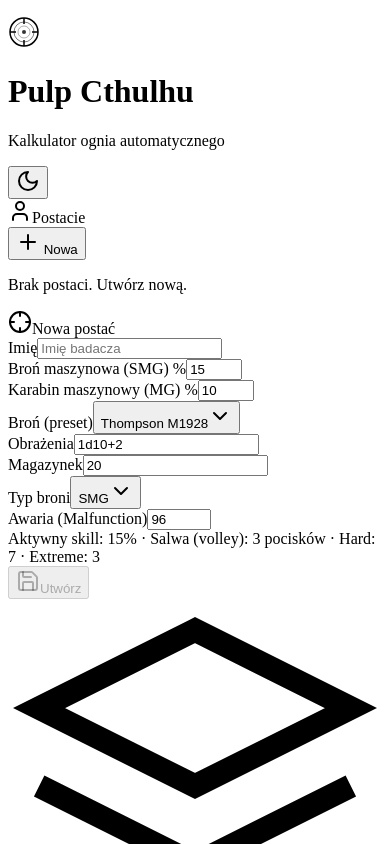
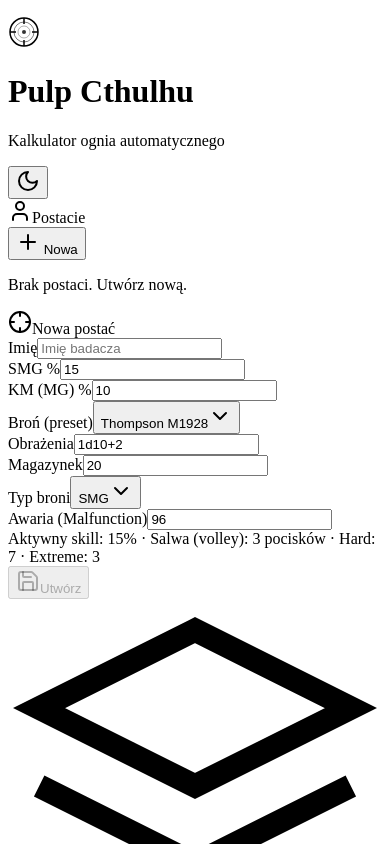
Before and after one commit to ShanSanear/pulp-auto, a React (Vite) app in the folder client/: page / in a window 390 px wide. Both pictures are taken after a click on the button "Nowa". Shown: the top 844 px of the page. Built offline with nearby package versions, Linux system fonts and the light colour scheme; a web font is replaced by a local one.

Commit message:
Better UX for mobile users

```diff
--- a/client/src/components/character-panel.tsx
+++ b/client/src/components/character-panel.tsx
@@ -180,28 +180,28 @@
               />
             </div>
 
-            <div className="grid grid-cols-2 gap-2">
-              <div>
-                <Label className="text-xs text-muted-foreground">Broń maszynowa (SMG) %</Label>
+            <div className="grid grid-cols-2 gap-2 items-end">
+              <div className="flex flex-col">
+                <Label className="text-xs text-muted-foreground mb-1">SMG %</Label>
                 <Input
                   data-testid="input-skill-smg"
-                  type="number"
-                  min={1}
-                  max={99}
-                  value={editForm.firearmSkillSmg ?? 15}
-                  onChange={(e) => setEditForm((p) => ({ ...p, firearmSkillSmg: Number(e.target.value) }))}
+                  type="text"
+                  inputMode="numeric"
+                  pattern="[0-9]*"
+                  value={editForm.firearmSkillSmg ?? ""}
+                  onChange={(e) => setEditForm((p) => ({ ...p, firearmSkillSmg: e.target.value === "" ? undefined : Number(e.target.value) }))}
                   className="h-8 text-sm"
                 />
               </div>
-              <div>
-                <Label className="text-xs text-muted-foreground">Karabin maszynowy (MG) %</Label>
+              <div className="flex flex-col">
+                <Label className="text-xs text-muted-foreground mb-1">KM (MG) %</Label>
                 <Input
                   data-testid="input-skill-mg"
-                  type="number"
-                  min={1}
-                  max={99}
-                  value={editForm.firearmSkillMg ?? 10}
-                  onChange={(e) => setEditForm((p) => ({ ...p, firearmSkillMg: Number(e.target.value) }))}
+                  type="text"
+                  inputMode="numeric"
+                  pattern="[0-9]*"
+                  value={editForm.firearmSkillMg ?? ""}
+                  onChange={(e) => setEditForm((p) => ({ ...p, firearmSkillMg: e.target.value === "" ? undefined : Number(e.target.value) }))}
                   className="h-8 text-sm"
                 />
               </div>
@@ -238,10 +238,11 @@
                 <Label className="text-xs text-muted-foreground">Magazynek</Label>
                 <Input
                   data-testid="input-weapon-magazine"
-                  type="number"
-                  min={1}
-                  value={editForm.weaponMagazine ?? 20}
-                  onChange={(e) => setEditForm((p) => ({ ...p, weaponMagazine: Number(e.target.value) }))}
+                  type="text"
+                  inputMode="numeric"
+                  pattern="[0-9]*"
+                  value={editForm.weaponMagazine ?? ""}
+                  onChange={(e) => setEditForm((p) => ({ ...p, weaponMagazine: e.target.value === "" ? undefined : Number(e.target.value) }))}
                   className="h-8 text-sm"
                 />
               </div>
@@ -267,11 +268,11 @@
                 <Label className="text-xs text-muted-foreground">Awaria (Malfunction)</Label>
                 <Input
                   data-testid="input-malfunction"
-                  type="number"
-                  min={1}
-                  max={100}
-                  value={editForm.weaponMalfunction ?? 96}
-                  onChange={(e) => setEditForm((p) => ({ ...p, weaponMalfunction: Number(e.target.value) }))}
+                  type="text"
+                  inputMode="numeric"
+                  pattern="[0-9]*"
+                  value={editForm.weaponMalfunction ?? ""}
+                  onChange={(e) => setEditForm((p) => ({ ...p, weaponMalfunction: e.target.value === "" ? undefined : Number(e.target.value) }))}
                   className="h-8 text-sm"
                 />
               </div>
--- a/client/src/components/volley-configurator.tsx
+++ b/client/src/components/volley-configurator.tsx
@@ -21,6 +21,7 @@
   volleyCount: number;
   bulletsPerVolley: number; // can be less than max volley size
   armor: number;
+  distanceFromPrevious: number; // meters/yards to the previous target (only relevant for index > 0)
 }
 
 export function VolleyConfigurator({ character }: VolleyConfiguratorProps) {
@@ -28,16 +29,15 @@
   const maxVolleySize = Math.max(3, Math.floor(activeSkill / 10));
 
   const [targets, setTargets] = useState<TargetConfig[]>([
-    { name: "Cel 1", volleyCount: 1, bulletsPerVolley: maxVolleySize, armor: 0 },
+    { name: "Cel 1", volleyCount: 1, bulletsPerVolley: maxVolleySize, armor: 0, distanceFromPrevious: 1 },
   ]);
   const [baseDifficulty, setBaseDifficulty] = useState<"Normal" | "Hard" | "Extreme">("Normal");
   const [results, setResults] = useState<VolleyResult[] | null>(null);
-  const [distanceBetweenTargets, setDistanceBetweenTargets] = useState(1);
   const [ignoreMalfunction, setIgnoreMalfunction] = useState(false);
 
   useEffect(() => {
     setTargets([
-      { name: "Cel 1", volleyCount: 1, bulletsPerVolley: maxVolleySize, armor: 0 },
+      { name: "Cel 1", volleyCount: 1, bulletsPerVolley: maxVolleySize, armor: 0, distanceFromPrevious: 1 },
     ]);
     setResults(null);
   }, [character.id, maxVolleySize]);
@@ -45,7 +45,7 @@
   const addTarget = () => {
     setTargets((prev) => [
       ...prev,
-      { name: `Cel ${prev.length + 1}`, volleyCount: 1, bulletsPerVolley: maxVolleySize, armor: 0 },
+      { name: `Cel ${prev.length + 1}`, volleyCount: 1, bulletsPerVolley: maxVolleySize, armor: 0, distanceFromPrevious: 1 },
     ]);
   };
 
@@ -59,7 +59,7 @@
 
   // Calculate total bullets needed
   const bulletsForVolleys = targets.reduce((sum, t) => sum + t.volleyCount * t.bulletsPerVolley, 0);
-  const bulletsForTraversal = targets.length > 1 ? (targets.length - 1) * distanceBetweenTargets : 0;
+  const bulletsForTraversal = targets.slice(1).reduce((sum, t) => sum + t.distanceFromPrevious, 0);
   const totalBullets = bulletsForVolleys + bulletsForTraversal;
   const overMagazine = totalBullets > character.weaponMagazine;
 
@@ -131,19 +131,6 @@
                 </SelectContent>
               </Select>
             </div>
-            {targets.length > 1 && (
-              <div className="w-32">
-                <Label className="text-xs text-muted-foreground">Dystans (m/yd)</Label>
-                <Input
-                  type="number"
-                  min={1}
-                  value={distanceBetweenTargets}
-                  onChange={(e) => setDistanceBetweenTargets(Number(e.target.value))}
-                  className="h-8 text-sm"
-                  data-testid="input-target-distance"
-                />
-              </div>
-            )}
           </div>
 
           <div className="flex items-center gap-2">
@@ -187,42 +174,64 @@
                     </Button>
                   )}
                 </div>
+
+                {/* Distance from previous target (only for targets after the first) */}
+                {index > 0 && (
+                  <div className="flex items-center gap-2">
+                    <Label className="text-xs text-muted-foreground flex-1">Dystans od poprzedniego (m/yd)</Label>
+                    <Input
+                      type="text"
+                      inputMode="numeric"
+                      pattern="[0-9]*"
+                      value={target.distanceFromPrevious === 0 ? "" : target.distanceFromPrevious}
+                      onChange={(e) =>
+                        updateTarget(index, {
+                          distanceFromPrevious: e.target.value === "" ? 0 : Number(e.target.value),
+                        })
+                      }
+                      className="h-7 text-sm w-16"
+                      data-testid={`input-target-distance-${index}`}
+                    />
+                  </div>
+                )}
+
                 <div className="grid grid-cols-3 gap-2">
-                  <div>
-                    <Label className="text-xs text-muted-foreground">Salwy</Label>
+                  <div className="flex flex-col">
+                    <Label className="text-xs text-muted-foreground mb-1">Salwy</Label>
                     <Input
-                      type="number"
-                      min={1}
-                      max={20}
-                      value={target.volleyCount}
-                      onChange={(e) => updateTarget(index, { volleyCount: Math.max(1, Number(e.target.value)) })}
+                      type="text"
+                      inputMode="numeric"
+                      pattern="[0-9]*"
+                      value={target.volleyCount === 0 ? "" : target.volleyCount}
+                      onChange={(e) => updateTarget(index, { volleyCount: e.target.value === "" ? 0 : Math.max(1, Number(e.target.value)) })}
                       className="h-7 text-sm"
                       data-testid={`input-volley-count-${index}`}
                     />
                   </div>
-                  <div>
-                    <Label className="text-xs text-muted-foreground">Pociski/salwę</Label>
+                  <div className="flex flex-col">
+                    <Label className="text-xs text-muted-foreground mb-1">Poc./salwę</Label>
                     <Input
-                      type="number"
-                      min={3}
-                      max={maxVolleySize}
-                      value={Math.min(target.bulletsPerVolley, maxVolleySize)}
+                      type="text"
+                      inputMode="numeric"
+                      pattern="[0-9]*"
+                      value={target.bulletsPerVolley === 0 ? "" : Math.min(target.bulletsPerVolley, maxVolleySize)}
                       onChange={(e) =>
                         updateTarget(index, {
-                          bulletsPerVolley: Math.min(Math.max(3, Number(e.target.value)), maxVolleySize),
+                          bulletsPerVolley: e.target.value === "" ? 0 : Math.min(Math.max(3, Number(e.target.value)), maxVolleySize),
                         })
                       }
                       className="h-7 text-sm"
                       data-testid={`input-bullets-per-volley-${index}`}
                     />
                   </div>
-                  <div>
-                    <Label className="text-xs text-muted-foreground">Pancerz</Label>
+                  <div className="flex flex-col">
+                    <Label className="text-xs text-muted-foreground mb-1">Pancerz</Label>
                     <Input
-                      type="number"
-                      min={0}
-                      value={target.armor}
-                      onChange={(e) => updateTarget(index, { armor: Math.max(0, Number(e.target.value)) })}
+                      type="text"
+                      inputMode="numeric"
+                      pattern="[0-9]*"
+                      value={target.armor === 0 ? "" : target.armor}
+                      onChange={(e) => updateTarget(index, { armor: e.target.value === "" ? 0 : Math.max(0, Number(e.target.value)) })}
                       className="h-7 text-sm"
                       data-testid={`input-target-armor-${index}`}
                     />
--- a/client/src/lib/dice.ts
+++ b/client/src/lib/dice.ts
@@ -8,9 +8,10 @@
   return Math.floor(Math.random() * sides) + 1;
 }
 
-// Parse damage string like "1d10+2", "2d6", "1d8"
+// Parse damage string like "1d10+2", "2d6", "1k10+2", "1K8"
+// Accepts d/D (English) and k/K (Polish "kość") as the dice separator
 export function parseDamage(damageStr: string): { count: number; sides: number; bonus: number } {
-  const match = damageStr.toLowerCase().match(/(\d+)d(\d+)(?:\+(\d+))?/);
+  const match = damageStr.toLowerCase().match(/(\d+)[dk](\d+)(?:\+(\d+))?/);
   if (!match) return { count: 1, sides: 10, bonus: 0 };
   return {
     count: parseInt(match[1]),
```
